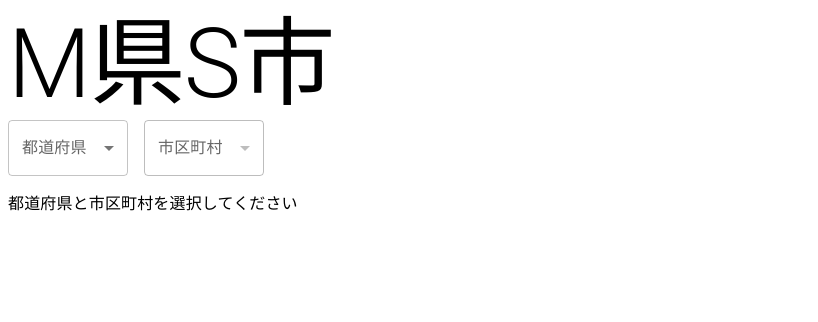
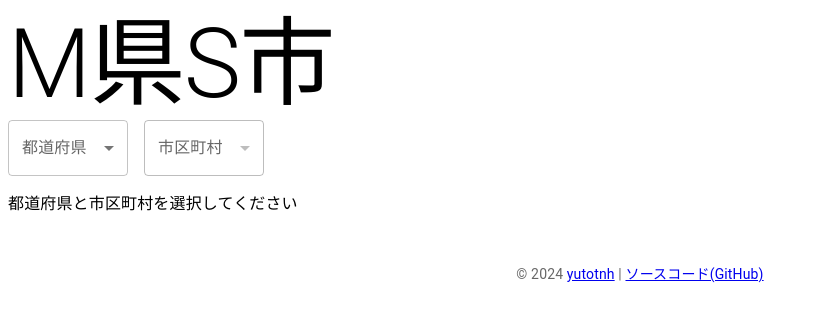
Before and after one commit to yutotnh/m-ken-s-shi, a React (Vite) app: page / in a window 1280 px wide. Shown: the top 322 px of the page, without its empty margins (0-818 px from the left). Built offline with nearby package versions, Linux system fonts and the light colour scheme; the HTML template or start-up script is replaced by a standard one.

Commit message:
feat: フッターを追加

```diff
--- a/src/App.tsx
+++ b/src/App.tsx
@@ -8,8 +8,9 @@ import * as municipality from "./municipality";
 import Typography from "@mui/material/Typography";
 import List from "@mui/material/List";
 import ListItem from "@mui/material/ListItem";
+import Container from "@mui/material/Container";
 
-export default function BasicSelect() {
+export default function Main() {
   const [prefectureInitial, setPrefectureInitial] = React.useState("");
   const [municipalityInitial, setMunicipalityInitial] = React.useState("");
 
@@ -107,6 +108,26 @@ export default function BasicSelect() {
           </List>
         </>
       )}
+      <Container maxWidth="sm" component="footer" sx={{ mt: 6 }}>
+        <Typography variant="body2" color="text.secondary" align="center">
+          {"© 2024 "}
+          {
+            <a
+              href="https://github.com/yutotnh"
+              target="_blank"
+              rel="noopener noreferrer"
+            >
+              yutotnh
+            </a>
+          }
+          {" | "}
+          {
+            <a href="https://github.com/yutotnh/m-ken-s-shi">
+              ソースコード(GitHub)
+            </a>
+          }
+        </Typography>
+      </Container>
     </>
   );
 }
```
